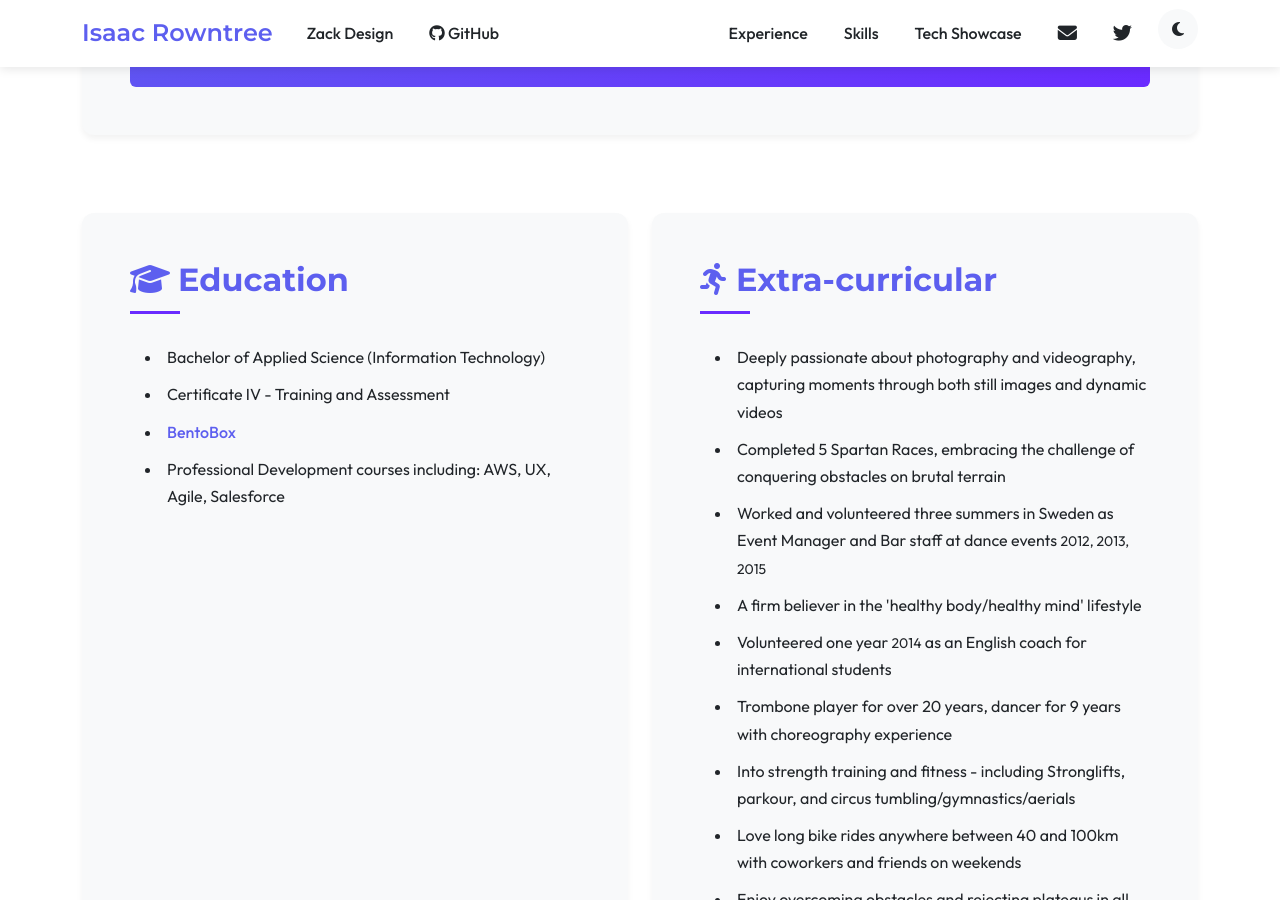
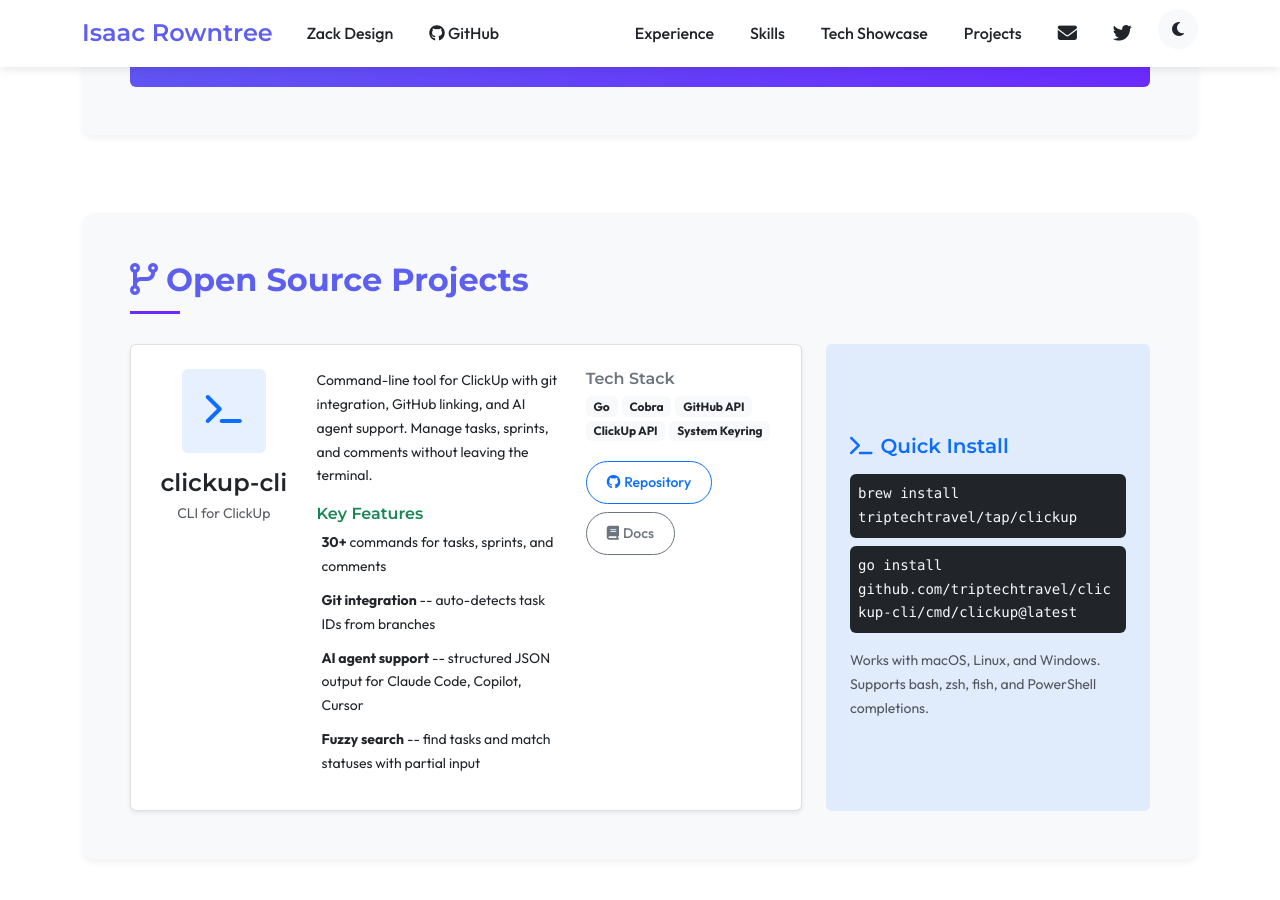
Before and after one commit to isaacrowntree/isaacrowntree.github.io, a Jekyll site: the page built from index.html, in a window 1280 px wide and 900 px high, scrolled down 7339 px. Built offline with Jekyll 4.4.1, drawn with Linux system fonts in a browser that asks for light colours; some of the changed text lies outside the part shown.

Commit message:
feat: add Projects section and Open Source Creator tagline
Add clickup-cli project card with description, tech stack, install
commands, and links. Add Projects nav link and update hero tagline.

Co-Authored-By: Claude Opus 4.5 <noreply@anthropic.com>

```diff
--- a/_layouts/default.html
+++ b/_layouts/default.html
@@ -640,6 +640,9 @@
             <li class="nav-item">
               <a href="#technical-showcase" class="nav-link">Tech Showcase</a>
             </li>
+            <li class="nav-item">
+              <a href="#projects" class="nav-link">Projects</a>
+            </li>
           </ul>
           <ul class="navbar-nav social-icons">
             <li class="nav-item">
--- a/index.html
+++ b/index.html
@@ -11,7 +11,7 @@ layout: default
       </div>
       <div class="col-md-8 col-lg-9">
         <h1 class="mb-3">Isaac Rowntree</h1>
-        <p class="lead mb-4">Coder. Dancer. Performer. Trombonist. Guitarist. Singer. Rock Climber. Tap Dancer. Surfer. Coffee Snob. Motorcyclist. Cyclist. Tumbler. Tennis Player. Tough Mudder (5x). Kite Surfer. Photographer. Videographer. Spartan Race (5x). Spanish Learner.</p>
+        <p class="lead mb-4">Open Source Creator. Coder. Dancer. Performer. Trombonist. Guitarist. Singer. Rock Climber. Tap Dancer. Surfer. Coffee Snob. Motorcyclist. Cyclist. Tumbler. Tennis Player. Tough Mudder (5x). Kite Surfer. Photographer. Videographer. Spartan Race (5x). Spanish Learner.</p>
         <div class="d-flex flex-wrap gap-2">
           <a href="mailto:isaac@rowntree.me" class="btn btn-light" aria-label="Contact via Email"><i class="fa fa-envelope me-2" aria-hidden="true"></i>Contact Me</a>
           <a href="https://github.com/isaacrowntree" class="btn btn-outline-light" aria-label="Visit GitHub Profile"><i class="fab fa-github me-2" aria-hidden="true"></i>GitHub</a>
@@ -779,6 +779,64 @@ layout: default
     </div>
   </div>
 
+  <!-- Projects Section -->
+  <div class="row mb-5">
+    <div class="col-12">
+      <div class="section p-4 p-lg-5">
+        <div class="pattern-bg"></div>
+        <h2 class="section-title" id="projects"><i class="fa fa-code-branch me-2" aria-hidden="true"></i>Open Source Projects</h2>
+
+        <div class="row g-4">
+          <div class="col-lg-8">
+            <div class="tech-showcase-card p-3 p-md-4 bg-white rounded shadow-sm border">
+              <div class="row align-items-start">
+                <div class="col-lg-3 col-md-3 text-center mb-3 mb-md-0">
+                  <div class="showcase-icon bg-primary bg-opacity-10 p-3 p-md-4 rounded mx-auto" style="width: fit-content;">
+                    <i class="fas fa-terminal text-primary fa-2x fa-md-3x"></i>
+                  </div>
+                  <h4 class="mt-2 mt-md-3 mb-1">clickup-cli</h4>
+                  <div class="text-muted small">CLI for ClickUp</div>
+                </div>
+                <div class="col-lg-5 col-md-5">
+                  <p class="small mb-3">Command-line tool for ClickUp with git integration, GitHub linking, and AI agent support. Manage tasks, sprints, and comments without leaving the terminal.</p>
+                  <h6 class="text-success mb-2">Key Features</h6>
+                  <ul class="small mb-0 list-unstyled">
+                    <li><strong>30+</strong> commands for tasks, sprints, and comments</li>
+                    <li><strong>Git integration</strong> -- auto-detects task IDs from branches</li>
+                    <li><strong>AI agent support</strong> -- structured JSON output for Claude Code, Copilot, Cursor</li>
+                    <li><strong>Fuzzy search</strong> -- find tasks and match statuses with partial input</li>
+                  </ul>
+                </div>
+                <div class="col-lg-4 col-12 mt-3 mt-lg-0">
+                  <h6 class="text-secondary mb-2">Tech Stack</h6>
+                  <div class="d-flex flex-wrap mb-3">
+                    <span class="badge bg-light text-dark me-1 mb-1">Go</span>
+                    <span class="badge bg-light text-dark me-1 mb-1">Cobra</span>
+                    <span class="badge bg-light text-dark me-1 mb-1">GitHub API</span>
+                    <span class="badge bg-light text-dark me-1 mb-1">ClickUp API</span>
+                    <span class="badge bg-light text-dark me-1 mb-1">System Keyring</span>
+                  </div>
+                  <div class="d-flex flex-wrap gap-2">
+                    <a href="https://github.com/triptechtravel/clickup-cli" class="btn btn-sm btn-outline-primary"><i class="fab fa-github me-1"></i>Repository</a>
+                    <a href="https://triptechtravel.github.io/clickup-cli/" class="btn btn-sm btn-outline-secondary"><i class="fas fa-book me-1"></i>Docs</a>
+                  </div>
+                </div>
+              </div>
+            </div>
+          </div>
+          <div class="col-lg-4">
+            <div class="p-4 bg-primary bg-opacity-10 rounded h-100 d-flex flex-column justify-content-center">
+              <h5 class="text-primary mb-3"><i class="fas fa-terminal me-2"></i>Quick Install</h5>
+              <code class="d-block p-2 bg-dark text-light rounded mb-2 small">brew install triptechtravel/tap/clickup</code>
+              <code class="d-block p-2 bg-dark text-light rounded mb-3 small">go install github.com/triptechtravel/clickup-cli/cmd/clickup@latest</code>
+              <p class="small text-muted mb-0">Works with macOS, Linux, and Windows. Supports bash, zsh, fish, and PowerShell completions.</p>
+            </div>
+          </div>
+        </div>
+      </div>
+    </div>
+  </div>
+
   <!-- Education & Extracurricular Section -->
   <div class="row mb-5">
     <div class="col-lg-6">
```
